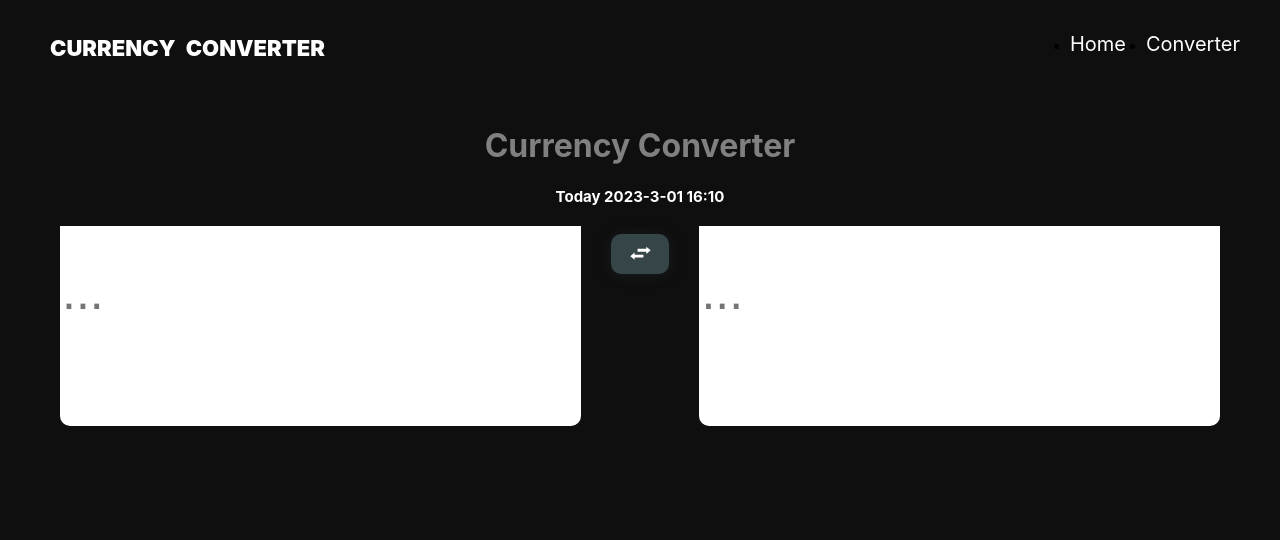
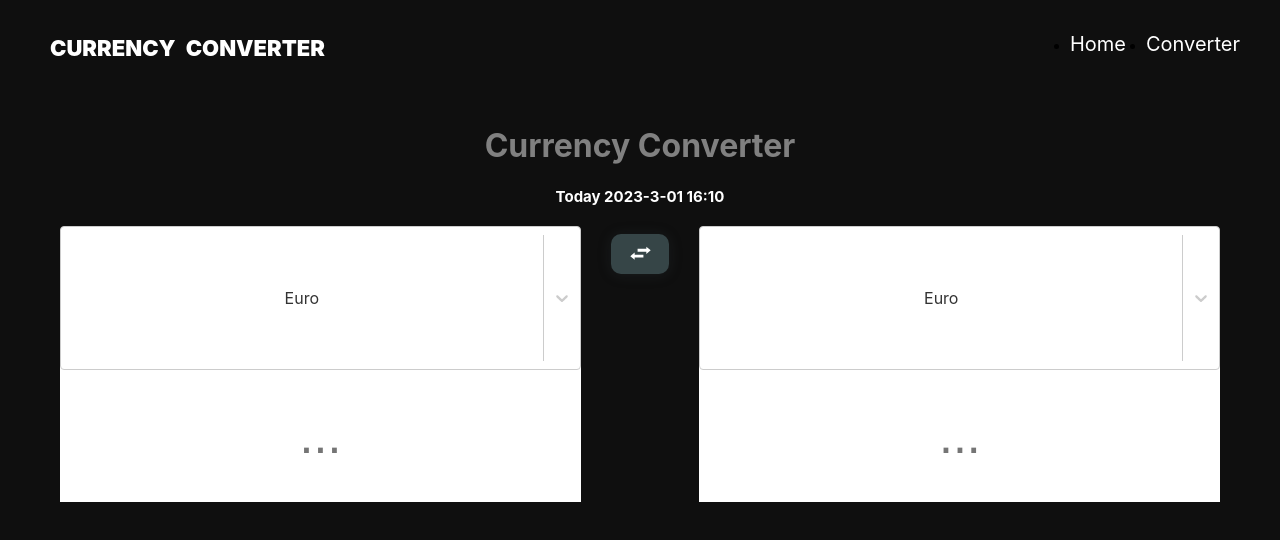
Before and after one commit to 1andau/react-converter, a React (Create React App) app: page / in a window 1280 px wide. Shown: the top 540 px of the page. Built offline with nearby package versions, Linux system fonts and the light colour scheme.

Commit message:
added selecters

```diff
--- /dev/null
+++ b/src/components/selecter/onClickOutSide.tsx
@@ -0,0 +1,25 @@
+import React from 'react'
+
+const onClickOutSide = (ref:any, handler:any) => {
+//Метод contains позволяет проверить,
+// содержит ли один элемент внутри себя другой
+
+React.useEffect(() => {
+    const listener = (event: any) => {
+if(!ref.current || ref.current.contains(event.target) ){
+    return;
+}
+handler(event);
+    }
+
+    document.addEventListener('mousedown', listener)
+    document.addEventListener('touchstart', listener)
+
+return () => {
+    document.removeEventListener('mousedown', listener);
+    document.removeEventListener('touchstart', listener);
+}
+}, [ref, handler])
+}
+
+export default onClickOutSide
--- a/src/components/selecter/select.tsx
+++ b/src/components/selecter/select.tsx
@@ -1,14 +1,18 @@
 import React, { useRef, useState } from 'react'
 import Select from 'react-select';
+import onClickOutSide from './onClickOutSide';
 
-const Selecter = ({options}:any) => {
+const Selecter = ({options, stateChanger, label, value}:any) => {
 
 const [open, setOpen] = useState(false);
 const [selectedOption, setSelectedOption] = useState<any>(options[0])
 
 const selectRef = useRef<any>()
+//Метод pop() удаляет последний элемент из массива и возвращает его значение.22 окт. 2022 г.
 
-
+React.useEffect(() => {
+setSelectedOption(options.filter((option:any) => option.value === value).pop() ?? options[0]);
+})
 
   return (
     <div>
--- a/src/pages/Home.tsx
+++ b/src/pages/Home.tsx
@@ -1,9 +1,8 @@
 import React from 'react';
 import Header from '../components/Header';
 import './home.scss';
-import Select from 'react-select';
-import moment from 'moment'
-
+import moment from 'moment';
+import Selecter from '../components/selecter/select';
 
 const options = [
   { value: 'eur', label: 'Euro' },
@@ -17,17 +16,14 @@ const options = [
   { value: 'rub', label: 'Russian Rub' },
 ];
 
-const Home = () =>  {
-
-
-
-
+const Home = () => {
+  const [currency, setCurrency] = React.useState<string>('eur');
+  const [targetCurrency, setTargetCurrency] = React.useState<string>('usd');
 
   return (
     <div>
       <Header />
-<div className='mainPage'>
-
+      <div className="mainPage">
         <div className="containerHome">
           <h1>Currency Converter</h1>
 
@@ -35,48 +31,43 @@ const Home = () =>  {
 
           <div className="selectersContainer">
             <div className="leftBlock">
+              <Selecter
+              options={options}
+              label="From"
+              value={currency}
+              stateChanger = {setCurrency}
+              />
 
-
-
-
-<input placeholder='...'  type="text"/>
+              <input className="tochki" placeholder="..." type="text" />
             </div>
 
-
             <button className="btn" id="swap" title="Swap Country">
-    <svg width="35" height="35" viewBox="0 0 24 24" fill="none" xmlns="http://www.w3.org/2000/svg">
+              <svg
+                width="35"
+                height="35"
+                viewBox="0 0 24 24"
+                fill="none"
+                xmlns="http://www.w3.org/2000/svg">
                 <path d="M16 13V11.5H10V9.5H16V8L19 10.5L16 13Z" fill="currentColor" />
                 <path d="M8 17V15.5H14V13.5H8V12L5 14.5L8 17Z" fill="currentColor" />
               </svg>
             </button>
 
+            <div className="rightBlock">
+              <Selecter
+               options={options}
+               label="To"
+               value={targetCurrency}
+               stateChanger = {setTargetCurrency}
 
-<div className="rightBlock">
-{/* <Select
-        defaultValue={selectedOption}
-        options={options}
-      /> */}
+               />
 
-
-<input placeholder='...' type="text"/>
+              <input className="tochki" placeholder="..." type="text" />
             </div>
           </div>
-
-
-
-
-
-
-
         </div>
-
-
       </div>
-
     </div>
-
-
-
   );
 };
 
--- a/src/pages/home.scss
+++ b/src/pages/home.scss
@@ -12,6 +12,10 @@
  .containerHome {
    width: 100%;
    text-align: center;
+
+   .tochki{
+    text-align: center;
+  }
 
    .moment{
     color: white;
@@ -72,6 +76,7 @@ background-color: white;
 
 
 
+
      }
 
 
```
Lines whose indentation alone changed are shown as unchanged.
